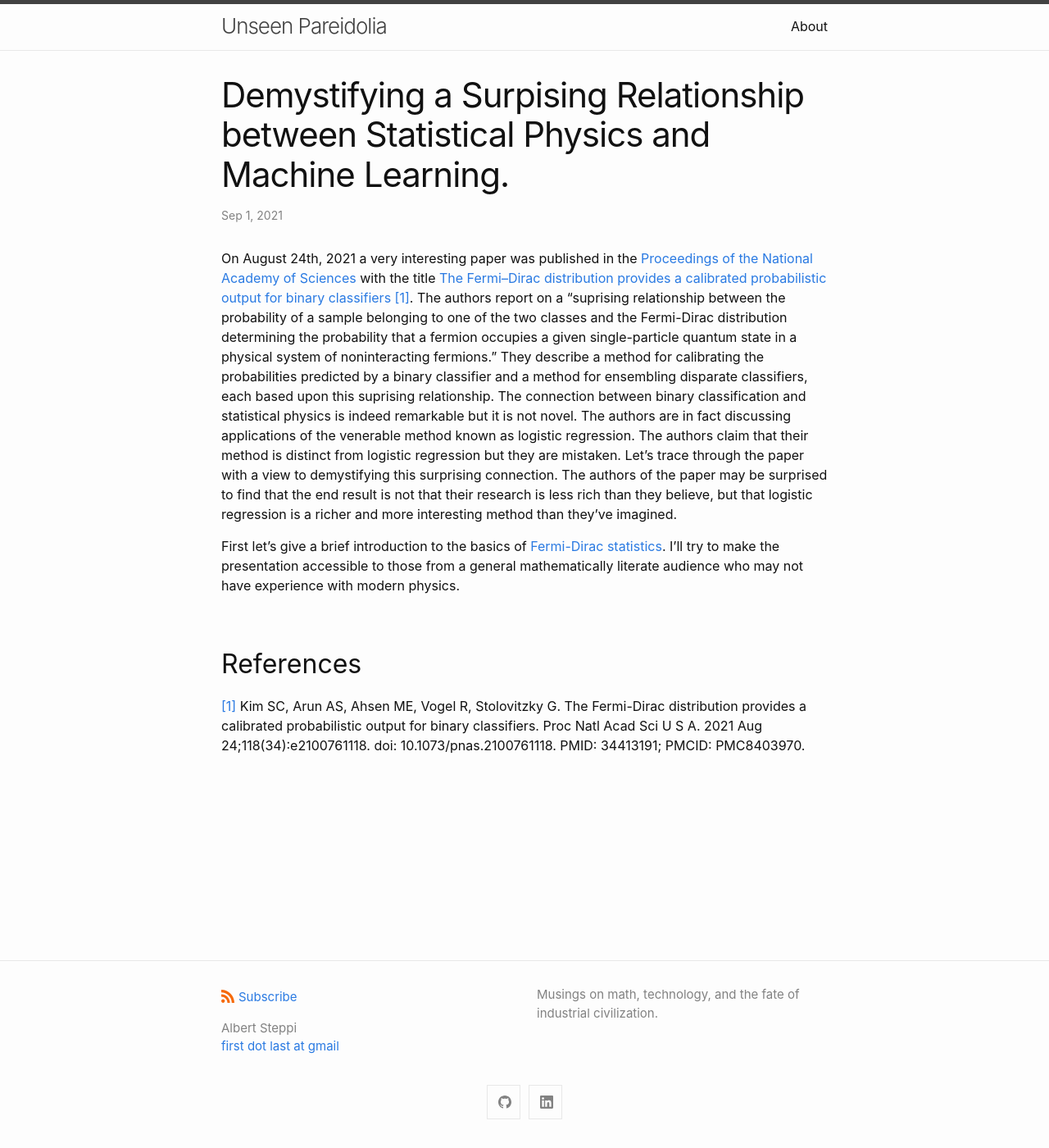
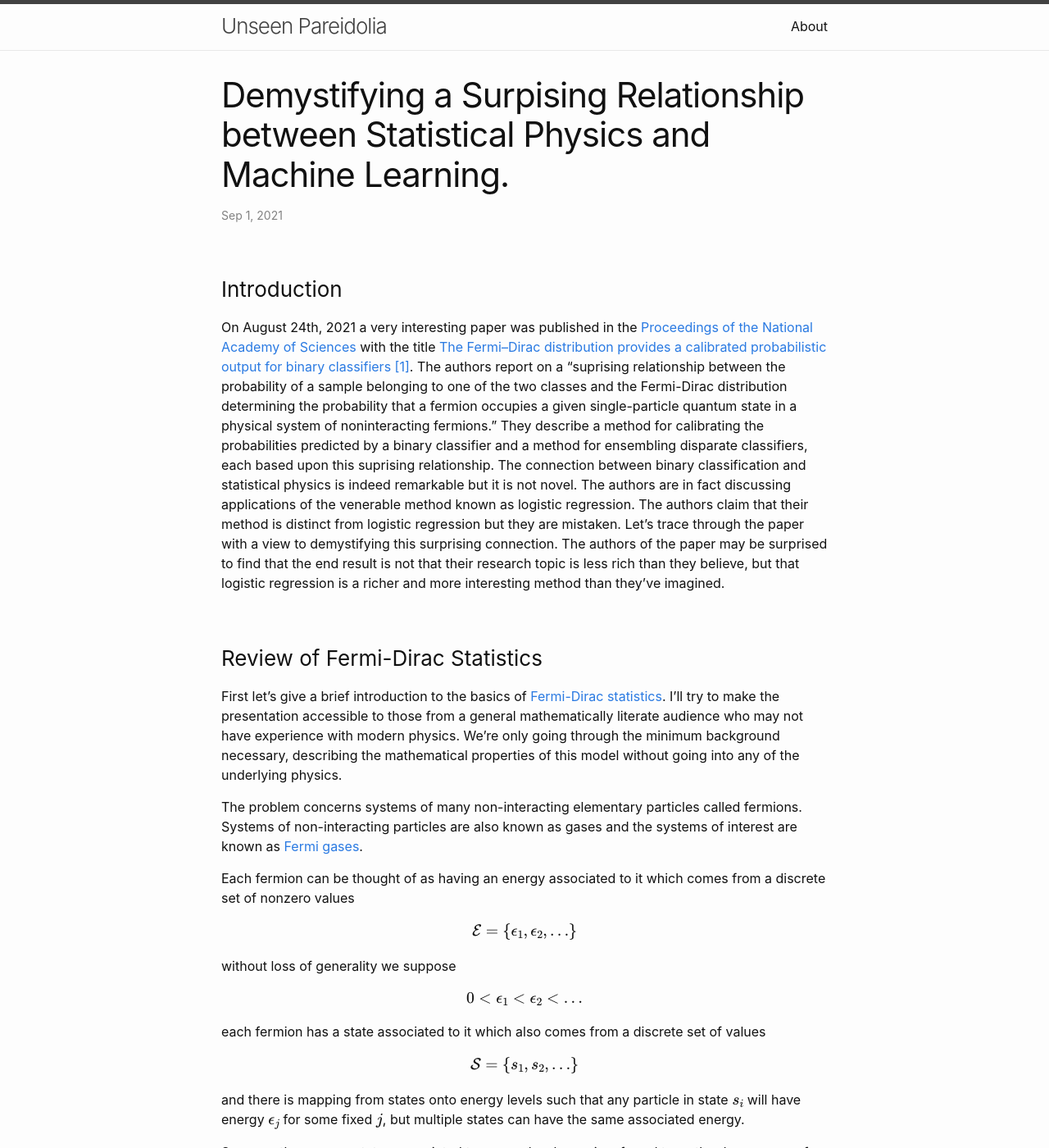
Before and after one commit to steppi/steppi.github.io, a Jekyll site: the page built from _posts/2021-09-01-fermi-dirac.md, in a window 1280 px wide and 1400 px high. Shown: the whole window at 82% size. Built offline with Jekyll 4.4.1, drawn with Linux system fonts in a browser that asks for light colours; some of the changed text lies outside the part shown.

Commit message:
Begin description of Fermi Dirac statistics

```diff
--- a/_posts/2021-09-01-fermi-dirac.md
+++ b/_posts/2021-09-01-fermi-dirac.md
@@ -3,6 +3,7 @@ layout: post
 title:  "Demystifying a Surpising Relationship between Statistical Physics and Machine Learning."
 ---
 
+### Introduction
 On August 24th, 2021 a very interesting paper was published in the
 [Proceedings of the National
 Academy of Sciences](https://www.pnas.org/) with the title
@@ -20,21 +21,58 @@ as logistic regression. The authors claim that their method is
 distinct from logistic regression but they are mistaken. Let's trace through
 the paper with a view to demystifying this surprising connection. The authors
 of the paper may be surprised to find that the end result is not that their
-research is less rich than they believe, but that logistic regression is a
+research topic is less rich than they believe, but that logistic regression is a
 richer and more interesting method than they've imagined.
 
+### Review of Fermi-Dirac Statistics
 First let's give a brief introduction to the basics of [Fermi-Dirac statistics](https://en.wikipedia.org/wiki/Fermi%E2%80%93Dirac_statistics). I'll
 try to make the presentation accessible to those from a general mathematically
-literate audience who may not have experience with modern physics.
+literate audience who may not have experience with modern physics. We're only
+going through the minimum background necessary, describing the mathematical
+properties of this model without going into any of the underlying physics.
 
 
+The problem concerns systems of many non-interacting elementary particles called
+fermions. Systems of non-interacting particles are also known as
+gases and the systems of interest are known as
+[Fermi gases](https://en.wikipedia.org/wiki/Fermi_gas).
 
 
+Each fermion can be thought of as having an energy associated to it which comes
+from a discrete set of nonzero values
+
+$$\mathcal{E} = \left\{\epsilon_1, \epsilon_2, \ldots\right\}$$
+
+without loss of generality we suppose
+
+$$0 < \epsilon_1 < \epsilon_2 < \ldots$$
+
+each fermion has a state associated to it which also comes from a discrete
+set of values
+
+$$\mathcal{S} = \left\{s_1, s_2, \ldots\right\}$$
+
+and there is mapping from states onto energy levels such that any particle
+in state $$s_i$$ will have energy $$\epsilon_j$$ for some fixed $$j$$, but
+multiple states can have the same associated energy.
+
+Suppose there are $$g_i$$ states associated to energy level $$\epsilon_i$$.
+$$g_i$$ is referred to as the degeneracy of the system at energy level
+$$\epsilon_i$$. The unique properties of a Fermi gas are due to fermions
+obeying something called the  [Pauli exclusion principle](https://en.wikipedia.org/wiki/Pauli_exclusion_principle). This principle asserts that within a system,
+at most one particle can occupy any given state $$s_i$$. There is elegant math
+lurking behind this principle but it is outside the scope of this
+post. We will take it as given within the mathematical model.
+
+Fermi-Dirac statistics concerns the distribution of energy values for particles
+within a Fermi gas with known energy levels and degeneracies and
+where the total number of particles $$N$$ and the total energy
+$$E$$ within the system are known. $$N$$ is assumed to be sufficiently large to
+allow for some simplifications that we will see shortly. The solution of the
+problem is a probability distribution $$\pi(\epsilon\left|N, E\right.)$$ giving the probability
+that a state $$s$$ is occupied given its associated energy level $$\epsilon$$.
 
 
-
-
-
-## References
+### References
 <a id="1">[1]</a>
 Kim SC, Arun AS, Ahsen ME, Vogel R, Stolovitzky G. The Fermi-Dirac distribution provides a calibrated probabilistic output for binary classifiers. Proc Natl Acad Sci U S A. 2021 Aug 24;118(34):e2100761118. doi: 10.1073/pnas.2100761118. PMID: 34413191; PMCID: PMC8403970.
```
